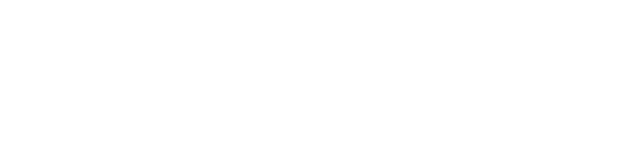
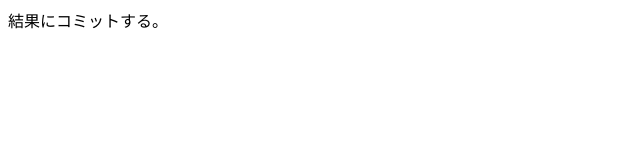
Before and after one commit to Mene5258/taiwan-site, a plain HTML site: page index.html in a window 1280 px wide. Shown: the whole page, without its empty margins (0-640 px from the left). Drawn offline with Linux system fonts and the light colour scheme.

Commit message:
結果にコミットしたかった

```diff
--- a/index.html
+++ b/index.html
@@ -8,7 +8,7 @@
 </head>
 
 <body>
-
+  結果にコミットする。
 </body>
 
 </html>
```
